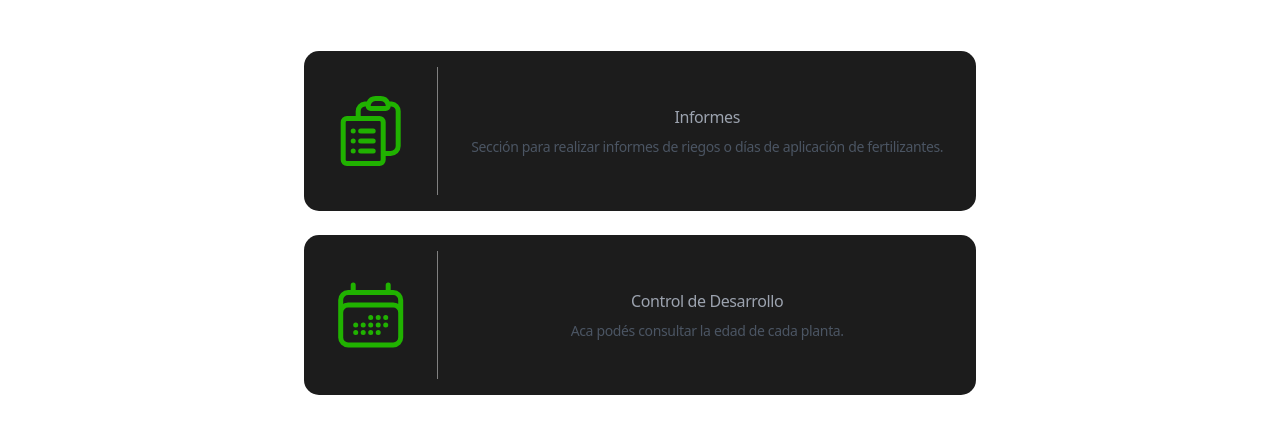
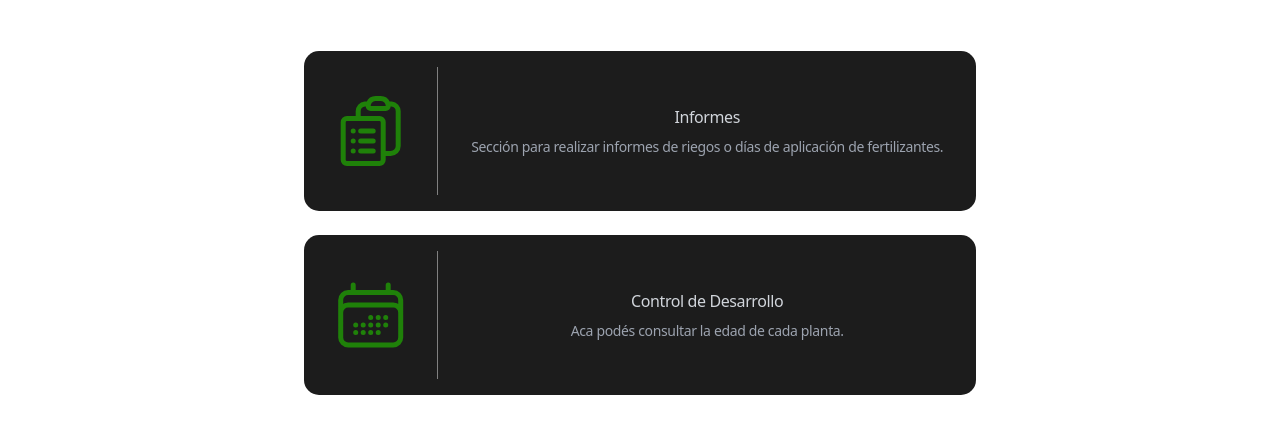
Before and after one commit to ignaarguello/grow-weed-app, a React (Vite) app: page / in a window 1280 px wide. Shown: the part 1170-1594 px from the top of the page. Built offline with nearby package versions, Linux system fonts and the light colour scheme.

Commit message:
Fix: colores y mejores en ui de home

```diff
--- a/src/components/ComponentsHome/CHome_2/CHome_2.css
+++ b/src/components/ComponentsHome/CHome_2/CHome_2.css
@@ -37,7 +37,7 @@
     height: 80%;
     width: 20%;
     padding: 1rem;
-    color: #20b200;
+    color: #1f8109;
     border-right: 0.5px solid gray;
   }
 
--- a/src/components/ComponentsHome/CHome_2/CHome_2.jsx
+++ b/src/components/ComponentsHome/CHome_2/CHome_2.jsx
@@ -38,8 +38,8 @@ export default function CHome_1() {
                             <Link className="card-ref" key={index} to={elem.url}>
                                 <elem.icon className="text-white" id='icon-card-refs' aria-hidden="true" />
                                 <div id='contenedor-info-cards'>
-                                    <h2 className='font-medium tracking-tight text-gray-400 text-base'>{elem.name}</h2>
-                                    <h4 className='font-normal tracking-tight text-gray-600 text-sm mt-2'>{elem.description}</h4>
+                                    <h2 className='font-medium tracking-tight text-gray-300 text-base'>{elem.name}</h2>
+                                    <h4 className='font-normal tracking-tight text-gray-400 text-sm mt-2'>{elem.description}</h4>
                                 </div>
                             </Link>
                         )
```
